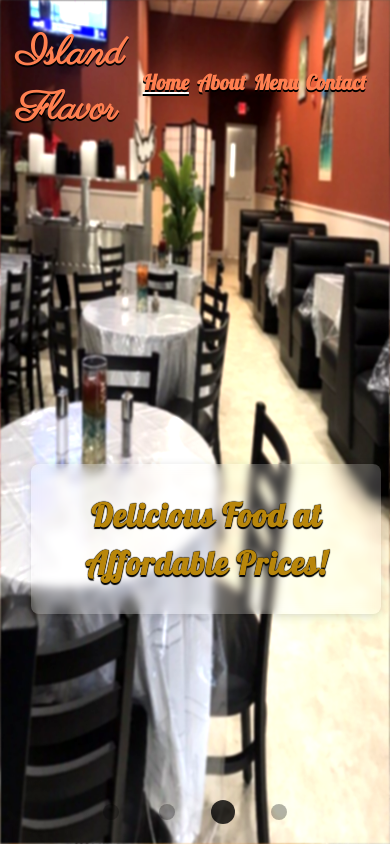
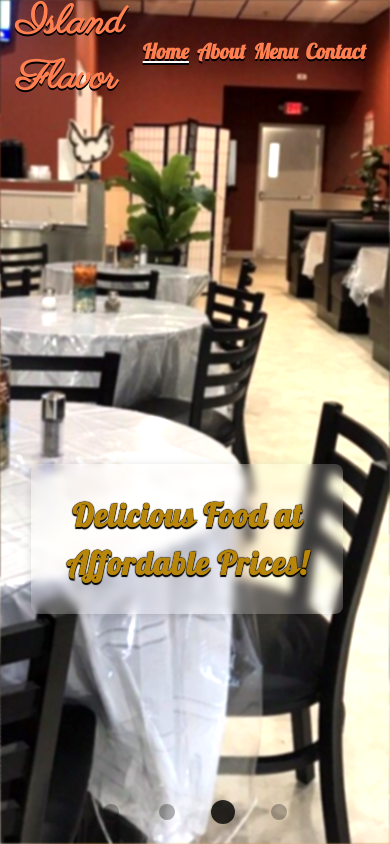
Before and after one commit to jluctamar/island-flavor, a React (Create React App) app: page / in a window 390 px wide. Built offline with nearby package versions, Linux system fonts and the light colour scheme.

Commit message:
mobile responsiveness small screen updates

```diff
--- a/src/components/HeroSlider.jsx
+++ b/src/components/HeroSlider.jsx
@@ -186,6 +186,15 @@ const Slides =  styled.div`
     }
   }
 
+  @media only screen and (max-width: 768px) and (orientation: portrait) {
+    img {
+      object-fit: cover;
+    }
+  }
+
+  @media only screen and (max-width: 768px) and (orientation: landscape) {
+
+  }
 `
 
 const TextOverlay = styled.div`
@@ -211,6 +220,15 @@ const TextOverlay = styled.div`
     line-height: 48px;
     letter-spacing: 1px;
     text-shadow: black 0px 2px 1px, black 0px 0px 1px, black 0px 0px 1px;
+  }
+
+  @media only screen and (max-width: 768px) and (orientation: portrait) {
+    width: 80%;
+  }
+
+  @media only screen and (max-width: 768px) and (orientation: landscape) {
+    height: 120px;
+    top: 48%;
   }
 `
 
--- a/src/components/Specials.jsx
+++ b/src/components/Specials.jsx
@@ -93,10 +93,9 @@ function Specials() {
 const Wrapper = styled.div`
     display: flex;
     flex-direction: column;
-    // min-height: 200vh;
     width: 100%;
 
-    .section-header{
+    .section-header {
         text-align: center;
         font-size: 5rem;
         font-weight: bold;
@@ -110,20 +109,27 @@ const Wrapper = styled.div`
         flex-direction: column;
     }
 
+
     .odd, .even {
         display: flex;
-        flex-direction: column;
         flex-basis: 50%;
         margin-left: 20em;
         margin-right: 20em;
     }
+    .odd {
+        flex-direction: row;
+    }
+    .even {
+        flex-direction: row-reverse;
+    }
+
+
     .pics, .details {
         display: flex;
         flex-basis: 50%;
         padding: 16px;
 
     }
-
     .details {
         display: flex;
         flex-direction: column;
@@ -139,76 +145,34 @@ const Wrapper = styled.div`
         background: rgba(255,255,255,0.2);
         box-shadow: rgb(0 0 0 / 15%) 0px 2px 8px;
         border-radius: 8px;
-
-        .italics{
-
-        }
     }
     .pics{
         display: flex;
         align-self: center;
+    }
 
-        LegumesImageList, AppitizersImageList, MeatsImageList, MiscImageList {
 
+
+
+    @media only screen and (max-width: 768px) {
+        .section-header {
+            font-size: 2.5rem;
+        }
+        .odd, .even {
+            margin-left: 1em;
+            margin-right: 1em;
+        }
+        .odd, .even {
+            flex-direction: column-reverse;
+        }
+        .details {
+            margin: 1em;
+            font-size: 1em;
         }
     }
 
-    .first {
-        // background: gray;
-        .odd {
-            display: flex;
-            flex-direction: row;
-            .pics {
-                // background: teal;
+    @media only screen and (max-width: 768px) and (orientation: landscape) {
 
-
-            }
-            .details {
-                // background: lightblue;
-
-            }
-
-        }
-        .even {
-            display: flex;
-            flex-direction: row-reverse;
-            .pics {
-                // background: teal;
-
-            }
-            .details {
-                // background: lightblue;
-
-            }
-        }
-    }
-
-    .second {
-       // background: lightgray;
-       .odd {
-        display: flex;
-        flex-direction: row;
-        .pics {
-            // background: red;
-
-        }
-        .details {
-            // background: crimson;
-
-        }
-
-    }
-    .even {
-        display: flex;
-        flex-direction: row-reverse;
-        .pics {
-            // background: red;
-
-        }
-        .details {
-            // background: crimson;
-
-        }
     }
 
 
--- a/src/components/footer.jsx
+++ b/src/components/footer.jsx
@@ -22,7 +22,7 @@ const Wrapper = styled.div`
     justify-content: space-around;
     align-items: center;
     width: 100%;
-    min-height: 20vh;
+    height: 100%;
     box-shadow: rgb(9 30 66 / 25%) 0px -5px 10px 0px, rgb(9 30 66 / 8%) -4px -15px 12px 0px;
 
     // gradient Background
--- a/src/pages/Home.jsx
+++ b/src/pages/Home.jsx
@@ -32,6 +32,7 @@ function Home() {
 const Wrapper = styled.div`
   display: flex;
   flex-direction: column;
+  position: relative;
   background-image: url(../../assets/wood-background.png);
   background-repeat: no-repeat;
   background-size: cover;
@@ -39,6 +40,11 @@ const Wrapper = styled.div`
   width: 100%;
   overflow-y: auto;
   overflow-x: hidden;
+
+  .footer {
+    position: absolute;
+    bottom: 0px;
+  }
 
 `
 
@@ -55,6 +61,7 @@ const NavWrapper = styled.div`
   position: absolute;
   top: 0px;
   width: 100%;
+  height: 12vh;
 
 
   transition: all .2s ease-in-out;
@@ -72,8 +79,16 @@ const NavWrapper = styled.div`
     font-family: var(--cursive-font);
     font-weight: bolder;
     font-size: 2.5rem;
+    margin: 0;
+    align-self: center;
     color: var(--text-color-primary);
     text-shadow: 0px 2px black;
+  }
+  @media only screen and (max-width: 768px) and (orientation: landscape) {
+    height: 20vh;
+    .footer {
+      height: fit-content;
+    }
   }
 
 `
```
